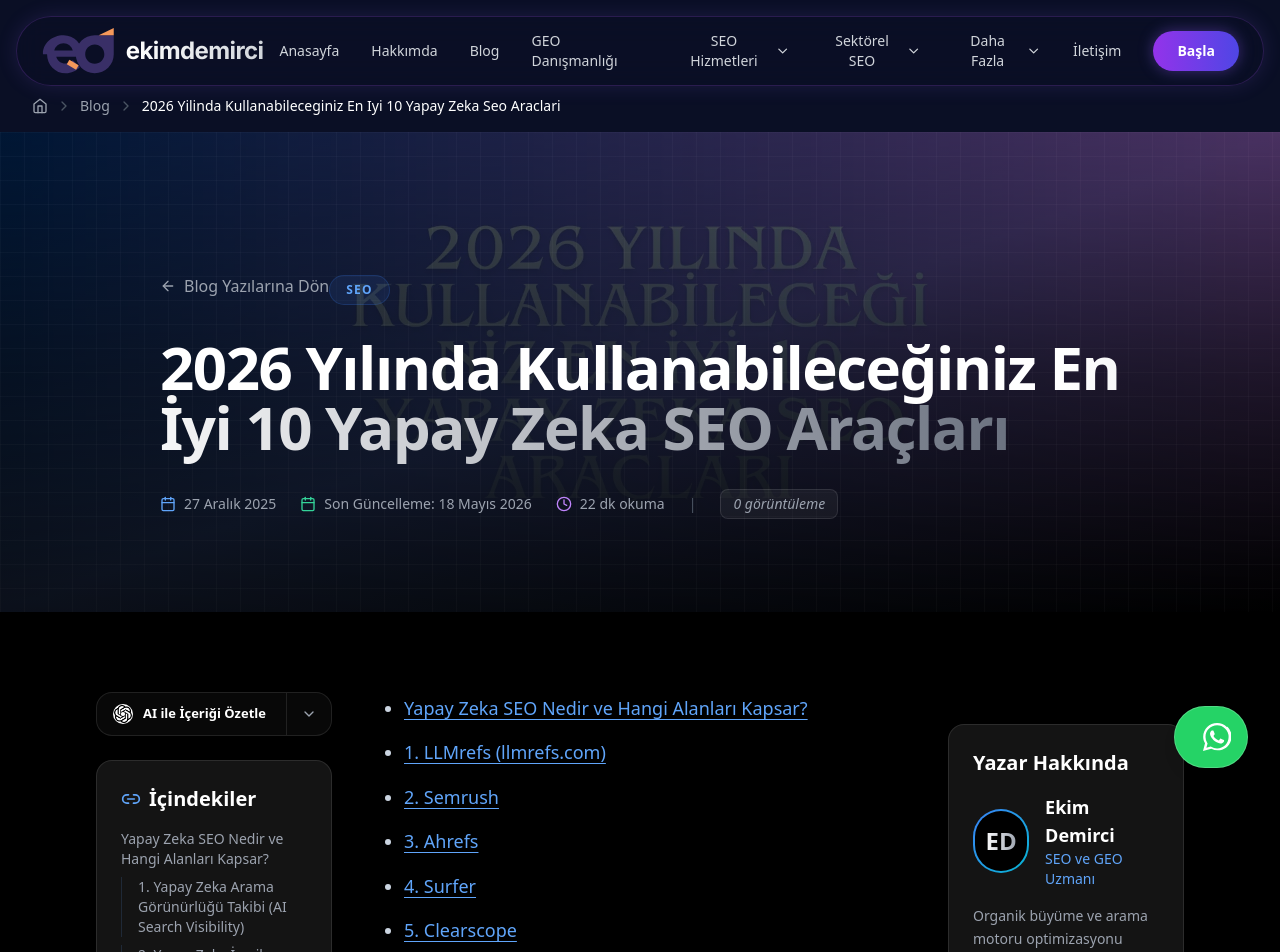
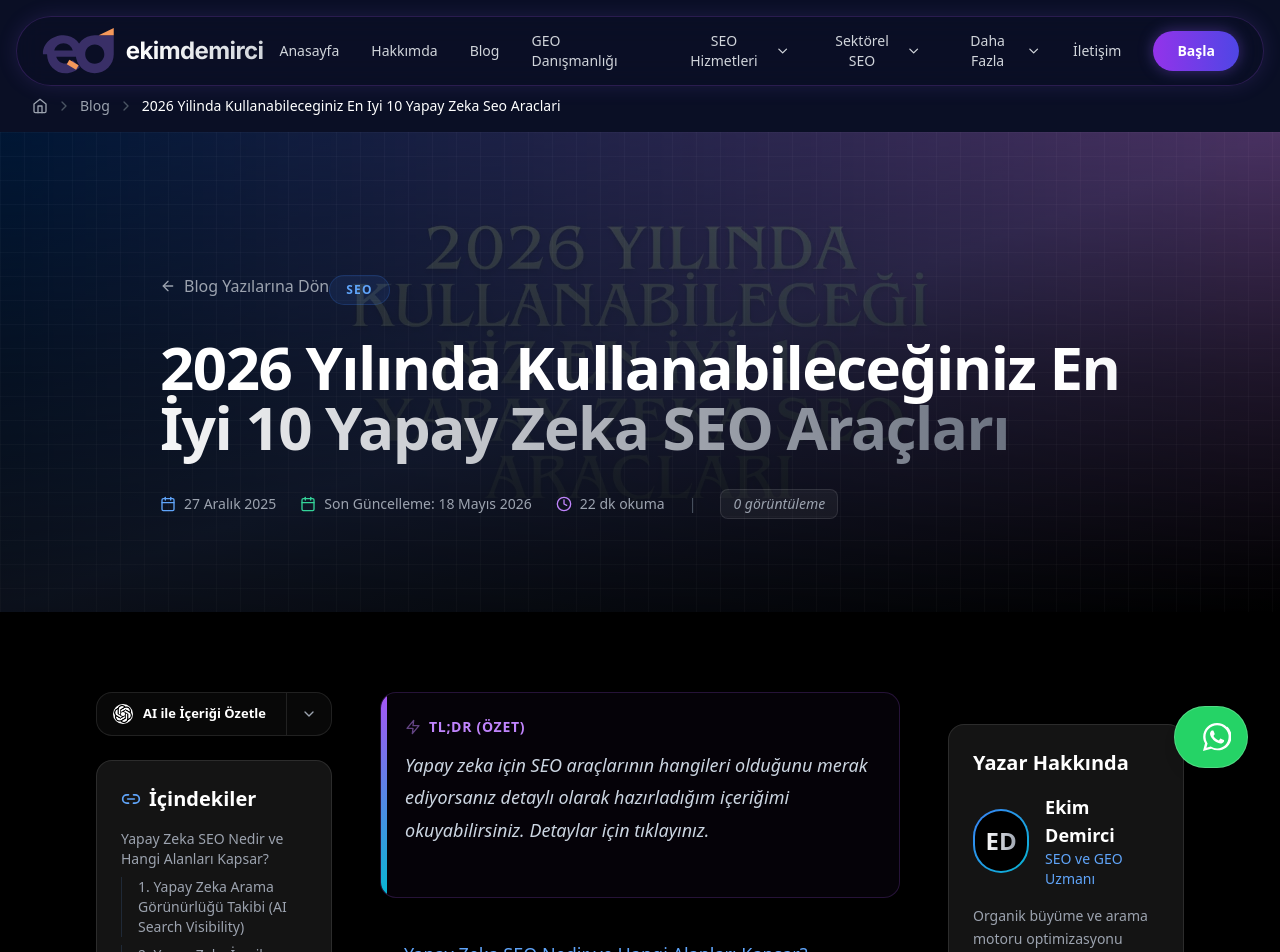
Before and after one commit to exburn35/ekimdemirci, a Next.js app: page /blog/2026-yilinda-kullanabileceginiz-en-iyi-10-yapay-zeka-seo-araclari in a window 1280 px wide. Shown: the top 952 px of the page. Built offline with nearby package versions, Linux system fonts and the light colour scheme.

Commit message:
feat: add beautiful TL;DR summary card with fallback to excerpt on blog posts

```diff
--- a/components/blog/BlogPostContent.tsx
+++ b/components/blog/BlogPostContent.tsx
@@ -1,6 +1,6 @@
 import Link from "next/link";
 import Image from "next/image";
-import { Calendar, Clock, ArrowLeft, Tag } from "lucide-react";
+import { Calendar, Clock, ArrowLeft, Tag, Zap } from "lucide-react";
 import { BlogPost, Heading, formatDate } from "@/lib/blog";
 import SEOAuditSection from "@/components/SEOAuditSection";
 import ContactForm from "@/components/ContactForm";
@@ -107,6 +107,38 @@
             {/* Main Content Area */}
             <div className="lg:col-span-6 min-w-0 w-full">
               <article className="blog-content w-full">
+                {/* TL;DR Section */}
+                {((post as any).tldr || post.excerpt) && (
+                  <div className="mb-10 p-6 bg-purple-500/[0.03] backdrop-blur-md rounded-2xl border border-purple-500/20 relative overflow-hidden group">
+                    {/* Visual Accent */}
+                    <div className="absolute top-0 left-0 w-1.5 h-full bg-gradient-to-b from-purple-500 to-cyan-500" />
+
+                    <div className="flex items-center gap-2 mb-3 text-purple-400 font-bold uppercase tracking-wider text-sm">
+                      <Zap className="w-4 h-4 text-purple-400 animate-pulse" />
+                      <span>TL;DR (Özet)</span>
+                    </div>
+
+                    {(post as any).tldr ? (
+                      <ul className="space-y-2 text-gray-300 text-sm md:text-base">
+                        {Array.isArray((post as any).tldr) ? (
+                          (post as any).tldr.map((item: string, idx: number) => (
+                            <li key={idx} className="flex items-start gap-2.5">
+                              <span className="text-purple-400 mt-2 flex-shrink-0 w-1.5 h-1.5 rounded-full bg-purple-400" />
+                              <span className="leading-relaxed">{item}</span>
+                            </li>
+                          ))
+                        ) : (
+                          <li className="leading-relaxed">{(post as any).tldr}</li>
+                        )}
+                      </ul>
+                    ) : (
+                      <p className="text-gray-300 text-sm md:text-base leading-relaxed italic">
+                        {post.excerpt}
+                      </p>
+                    )}
+                  </div>
+                )}
+
                 {processedHtml && (
                   <div
                     className="prose prose-invert max-w-none"
```
